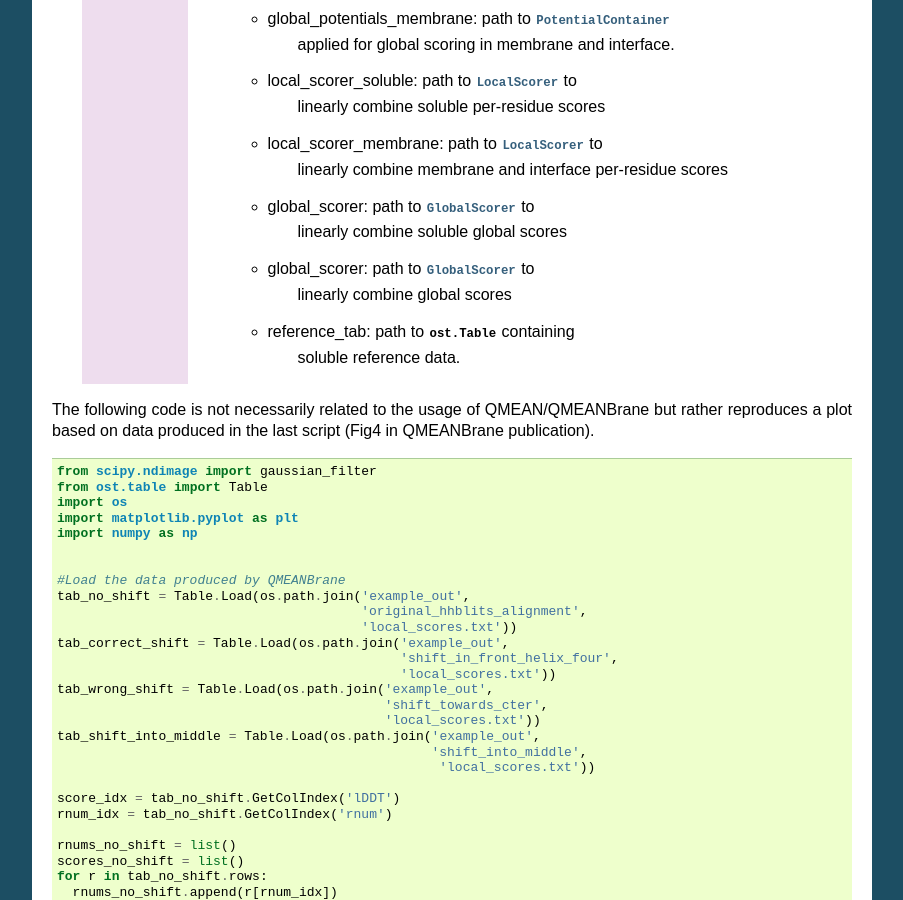
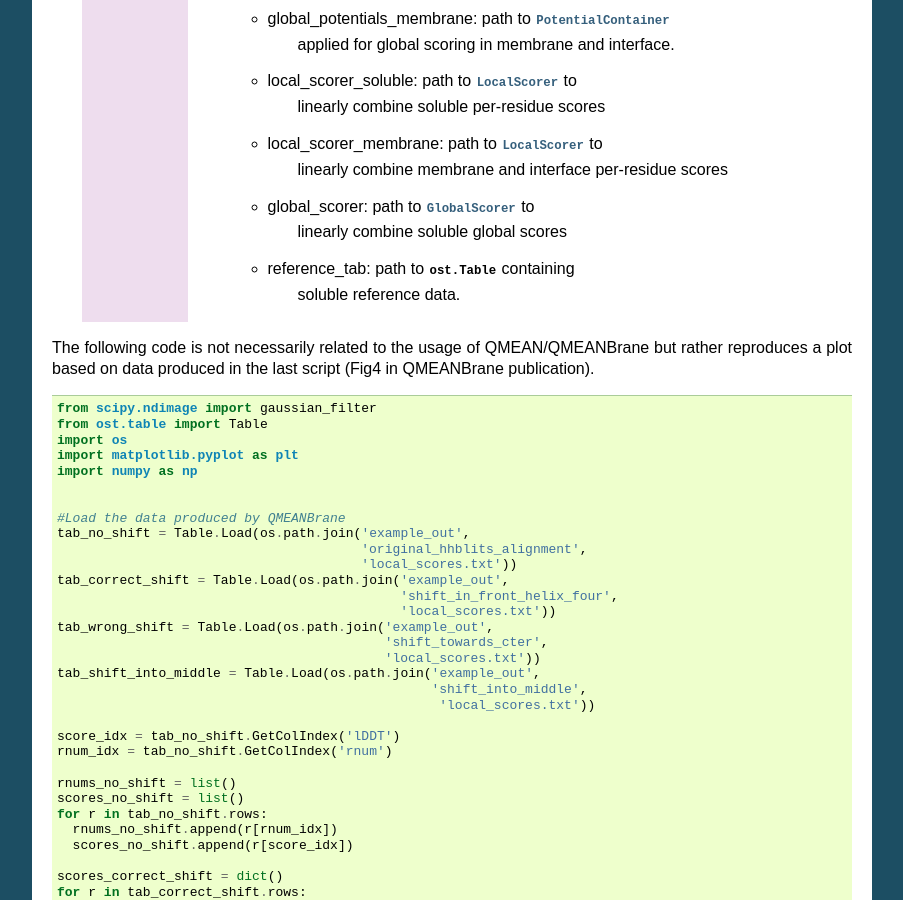
Before and after one commit to eunos-1128/QMEAN, a Sphinx documentation site: the page built from doc/source/run_qmean_scoring.rst, in a window 1280 px wide and 900 px high, scrolled down 3204 px. Shown: the whole window, without its empty margins (198-1101 px from the left). Built offline with Sphinx 7.4.7, drawn with Linux system fonts in a browser that asks for light colours.

Commit message:
docu update

```diff
--- a/doc/source/run_qmean_scoring.rst
+++ b/doc/source/run_qmean_scoring.rst
@@ -156,8 +156,6 @@ Assessing the quality for membrane protein models
                                           linearly combine membrane and interface per-residue scores
                           * global_scorer: path to :class:`GlobalScorer` to
                                            linearly combine soluble global scores
-                          * global_scorer: path to :class:`GlobalScorer` to
-                                           linearly combine global scores
                           * reference_tab: path to :class:`ost.Table` containing
                                            soluble reference data.
 
```
